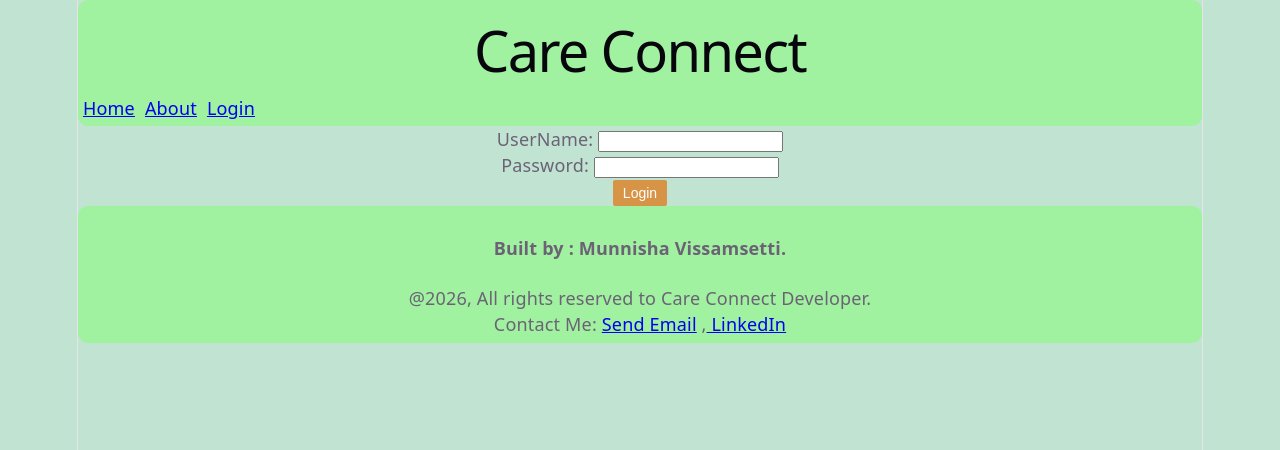
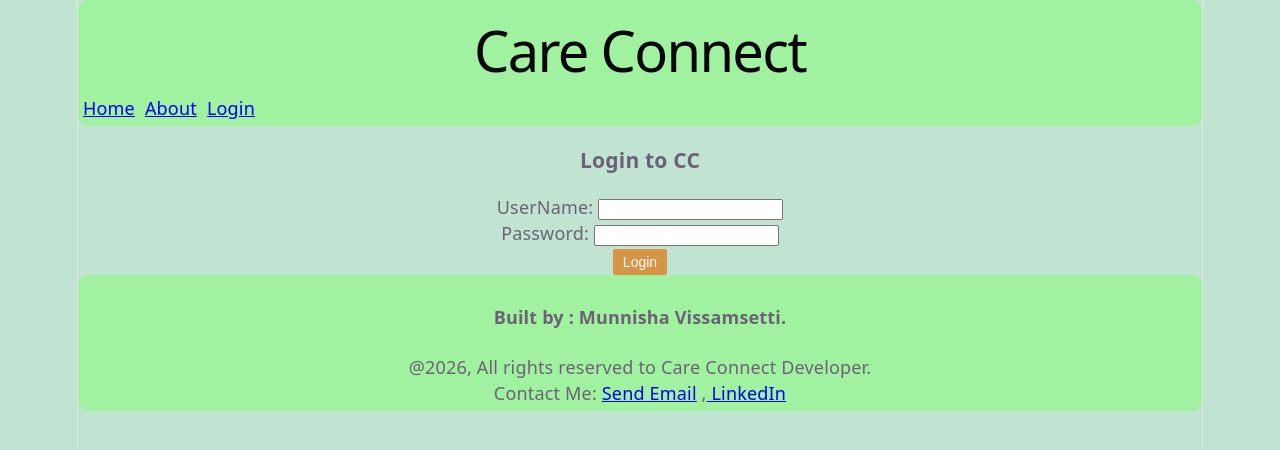
Before and after one commit to Munnisha-code/Final-Project-Unit1-CareConnect, a React (Vite) app: page /login in a window 1280 px wide. Shown: the top 450 px of the page. Built offline with nearby package versions, Linux system fonts and the light colour scheme.

Commit message:
I Added the container structure for login form.

```diff
--- a/src/pages/Login.jsx
+++ b/src/pages/Login.jsx
@@ -28,13 +28,18 @@ function Login(){
          console.log(data)
    }
     return(
-        <div>
+        <div className="Login-container">
             <center>
-                <form onSubmit ={submitHandler} >
+                <form onSubmit ={submitHandler} className="login-form" >
+
+                    <h3> Login to CC</h3>
+
                     <label> UserName: </label>
                     <input type="text" name="username" value={ username} onChange={changeHandler}/> <br />
+
                     <lable> Password: </lable>
                     <input type="password" name="password" value={password} onChange={changeHandler} /><br />
+
                     <button type="submit" className ="login-button"> Login </button>
                 </form>
             </center>
```
